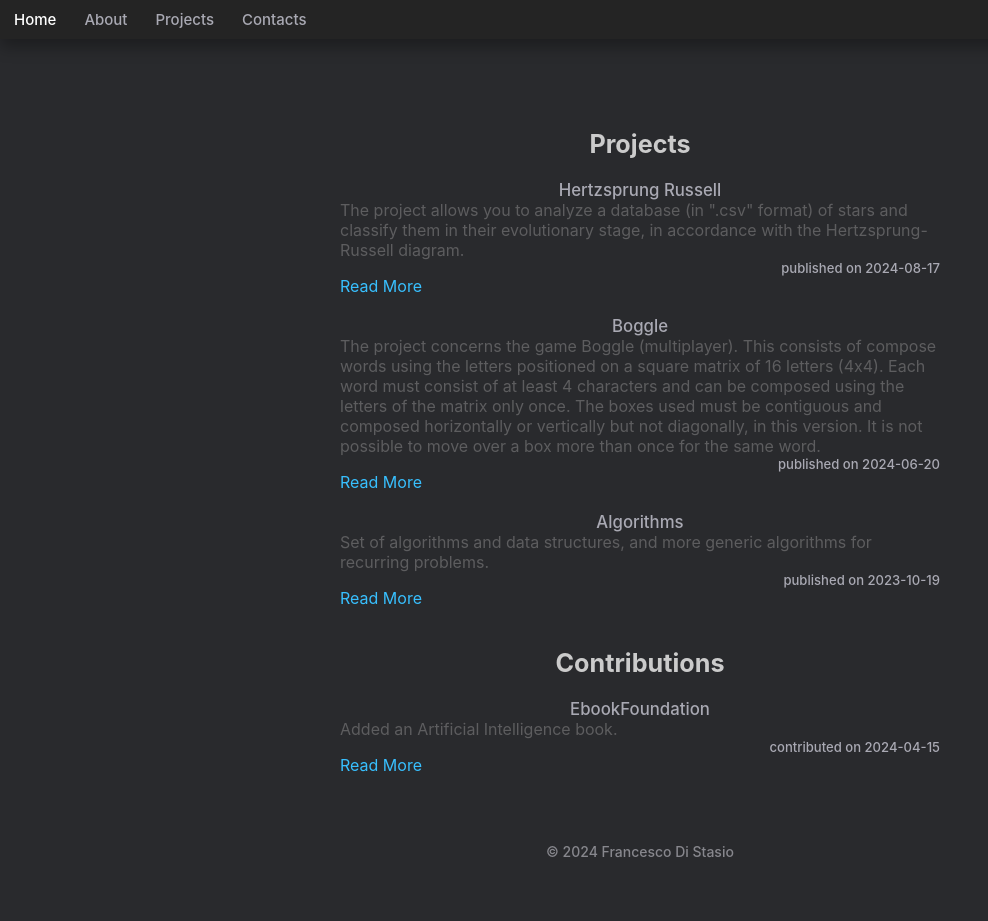
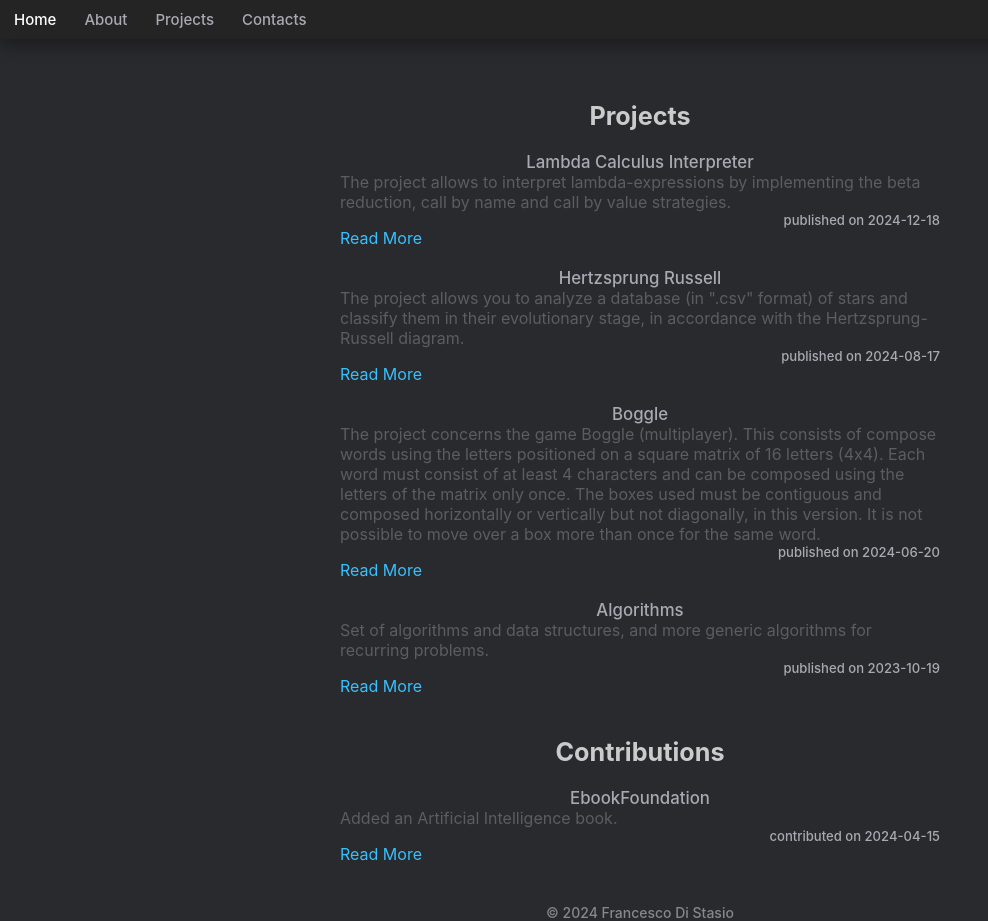
Before and after one commit to fdistasio/fdistasio.github.io, a plain HTML site: page projects.html in a window 1280 px wide. Shown: the whole page, without its empty margins (0-988 px from the left). Before the commit the page ends 860 px from the top, so only its background shows below. Drawn offline with Linux system fonts and the light colour scheme.

Commit message:
add project

```diff
--- a/projects.html
+++ b/projects.html
@@ -25,6 +25,19 @@
 
             <article class="project">
 
+                <a href="https://github.com/fdistasio/Lambda-Calculus-Interpreter">Lambda Calculus Interpreter</a>
+                <div class="about">
+                    <div class="content">
+                    The project allows to interpret lambda-expressions by implementing the beta reduction, call by name and call by value strategies.
+                    </div>
+            </div>
+            <div class="post-publish">published on 2024-12-18</div>
+            <div class="about"><a href="https://github.com/fdistasio/Lambda-Calculus-Interpreter/blob/main/README.md">Read More</a></div>
+
+            </article><br>
+
+            <article class="project">
+
                 <a href="https://github.com/fdistasio/Hertzsprung-Russell">Hertzsprung Russell</a>
                 <div class="about">
                     <div class="content">
@@ -34,7 +47,7 @@
             <div class="post-publish">published on 2024-08-17</div>
             <div class="about"><a href="https://github.com/fdistasio/Hertzsprung-Russell/blob/main/README.md">Read More</a></div>
 
-        </article><br>
+            </article><br>
 
             <article class="project">
 
@@ -46,11 +59,13 @@
                 </div>
                 <div class="post-publish">published on 2024-06-20</div>
                 <div class="about"><a href="https://github.com/fdistasio/Boggle-Game/blob/master/docs/Relazione.pdf">Read More</a></div>
+
             </article><br>
 
 
-        <article class="project">
-            <a href="https://github.com/fdistasio/Algorithms">Algorithms</a>
+            <article class="project">
+
+                <a href="https://github.com/fdistasio/Algorithms">Algorithms</a>
             <div class="about">
                 <div class="content">
                     Set of algorithms and data structures, and more generic algorithms for recurring problems.
@@ -58,11 +73,13 @@
             </div>
             <div class="post-publish">published on 2023-10-19</div>
             <div class="about"><a href="https://github.com/fdistasio/Algorithms/blob/main/README.md">Read More</a></div>
-        </article><br>
+
+            </article><br>
 
         <h2> Contributions </h2>
 
         <article class="project">
+
             <a href="https://github.com/EbookFoundation/free-programming-books">EbookFoundation</a>
             <div class="about">
                 <div class="content">
@@ -71,6 +88,7 @@
             </div>
             <div class="post-publish">contributed on 2024-04-15</div>
             <div class="about"><a href="https://github.com/EbookFoundation/free-programming-books/pull/11122">Read More</a></div>
+
         </article><br>
 
     </div>
```
